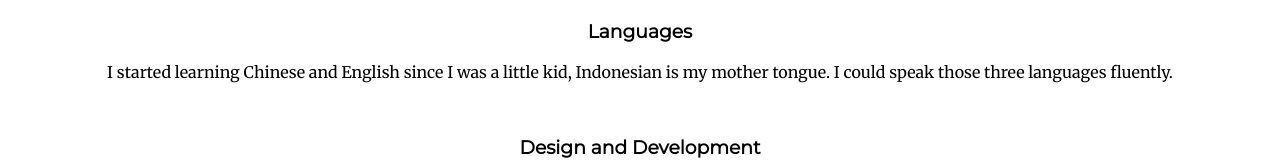
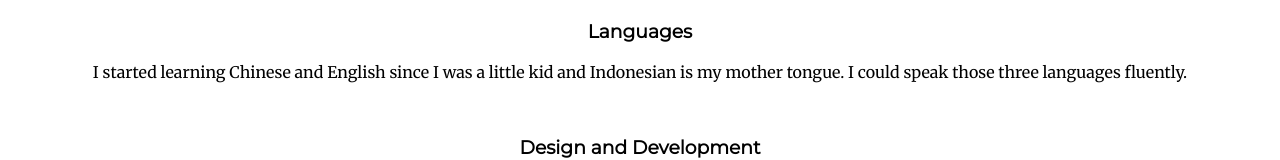
Before and after one commit to CallystaKesuma/my-site, a plain HTML site: page index.html in a window 1280 px wide. Shown: the part 1107-1267 px from the top of the page. Drawn offline with Linux system fonts and the light colour scheme.

Commit message:
update some code

```diff
--- a/index.html
+++ b/index.html
@@ -36,7 +36,7 @@
           <img class="brain" src="images/brain pict.png" alt="skill-img" />
           <h3>Languages</h3>
           <p>
-            I started learning Chinese and English since I was a little kid,
+            I started learning Chinese and English since I was a little kid and
             Indonesian is my mother tongue. I could speak those three languages
             fluently.
           </p>
```
